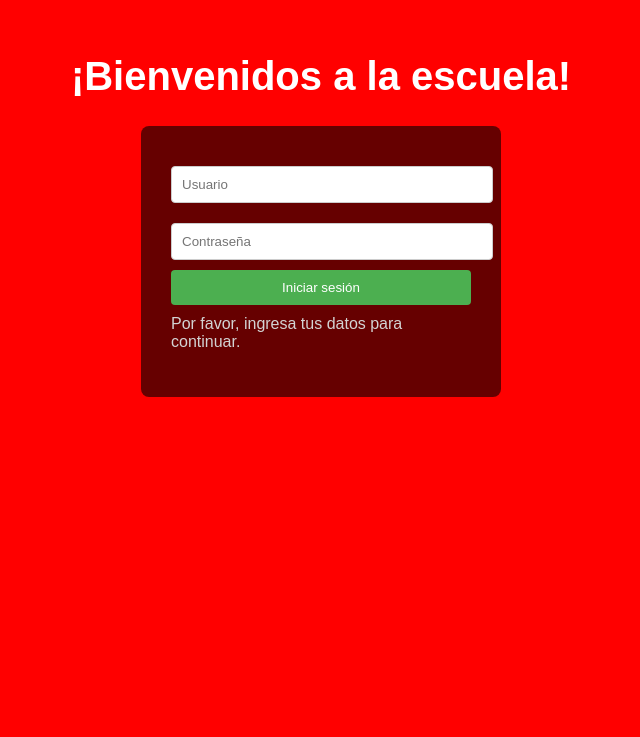
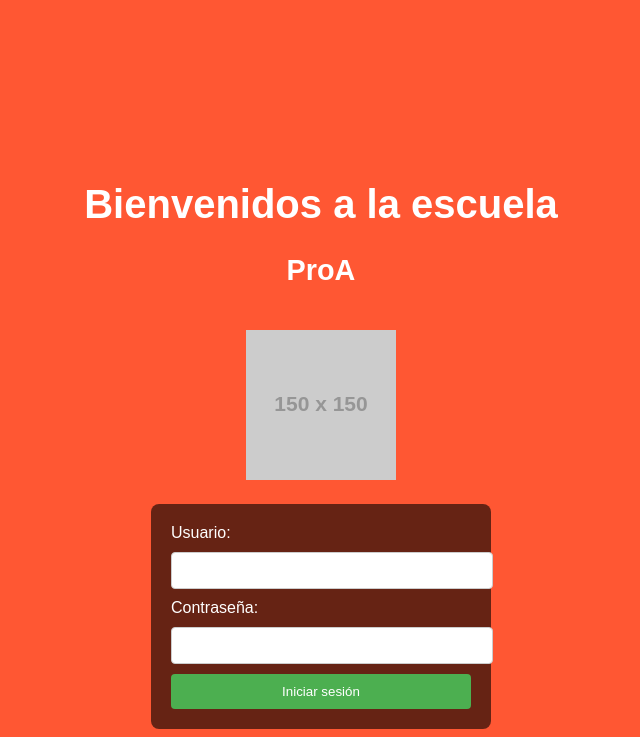
Before and after one commit to esmereina16/htmll, a plain HTML site: page index.html in a window 1280 px wide. Shown: the part 109-846 px from the top of the page, without its empty margins (319-959 px from the left). Before the commit the page ends 800 px from the top, so only its background shows below. Drawn offline with Linux system fonts and the light colour scheme; placeholder pictures from the web are drawn by us.

Commit message:
Update index.html

```diff
--- a/index.html
+++ b/index.html
@@ -5,25 +5,30 @@
 <head>
     <meta charset="UTF-8">
     <meta name="viewport" content="width=device-width, initial-scale=1.0">
-    <title>Bienvenidos a la Escuela</title>
+    <title>Bienvenida</title>
     <style>
         body {
-            background-color: red;
+            background-color: #ff5733;
             font-family: Arial, sans-serif;
-            color: white; /* El texto será blanco para contrastar */
-            text-align: center; /* Centra el texto */
-            padding-top: 10%; /* Para dar espacio arriba */
+            color: white;
+            text-align: center;
+            padding-top: 20%;
         }
         h1 {
             font-size: 2.5rem;
         }
+        h2 {
+            font-size: 1.8rem;
+            margin-top: 20px;
+        }
         .login-container {
             display: inline-block;
             text-align: left;
-            padding: 30px;
+            padding: 20px;
             background-color: rgba(0, 0, 0, 0.6); /* Fondo oscuro semi-transparente */
             border-radius: 8px;
-            width: 300px; /* Establece un ancho fijo */
+            width: 300px;
+            margin-top: 20px;
         }
         .input-field {
             width: 100%;
@@ -31,8 +36,8 @@
             margin: 10px 0;
             border-radius: 4px;
             border: 1px solid #ccc;
-            background-color: #fff; /* Fondo blanco para los campos */
-            color: black; /* Color del texto en los campos */
+            background-color: #fff;
+            color: black;
         }
         .login-btn {
             width: 100%;
@@ -46,22 +51,31 @@
         .login-btn:hover {
             background-color: #45a049;
         }
-        .login-container p {
-            font-size: 1rem;
-            margin-top: 10px;
-            color: lightgray;
+        .img-container img {
+            width: 150px;
+            height: auto;
+            margin-top: 20px;
         }
     </style>
 </head>
 <body>
-    <h1>¡Bienvenidos a la escuela!</h1>
+    <h1>Bienvenidos a la escuela</h1>
+
+    <div class="img-container">
+        <h2>ProA</h2>
+        <img src="https://via.placeholder.com/150" alt="Imagen de ProA"> <!-- Cambia la URL aquí -->
+    </div>
+
     <div class="login-container">
         <form action="/submit-login" method="POST">
-            <input type="text" class="input-field" name="username" placeholder="Usuario" required>
-            <input type="password" class="input-field" name="password" placeholder="Contraseña" required>
+            <label for="usuario">Usuario:</label>
+            <input type="text" id="usuario" name="usuario" class="input-field" required>
+
+            <label for="password">Contraseña:</label>
+            <input type="password" id="password" name="password" class="input-field" required>
+
             <button type="submit" class="login-btn">Iniciar sesión</button>
         </form>
-        <p>Por favor, ingresa tus datos para continuar.</p>
     </div>
 </body>
 </html>
```
